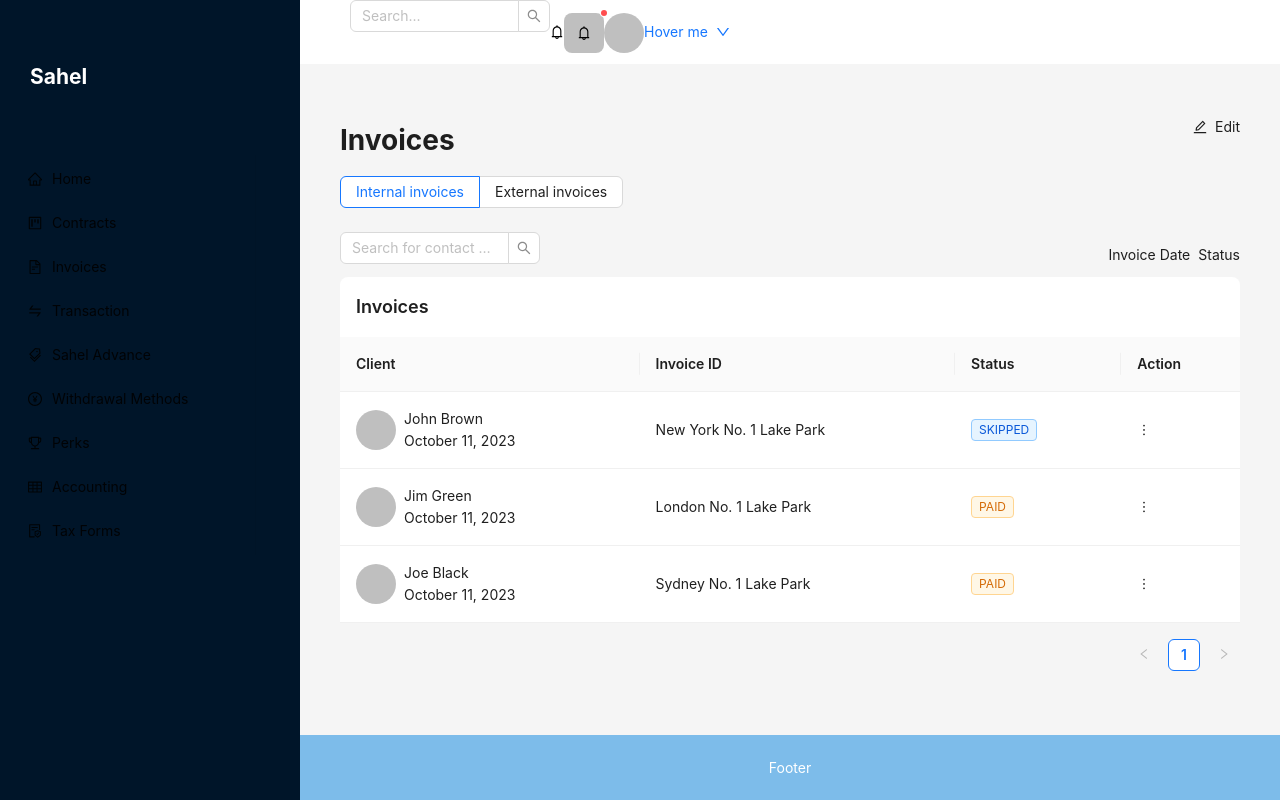
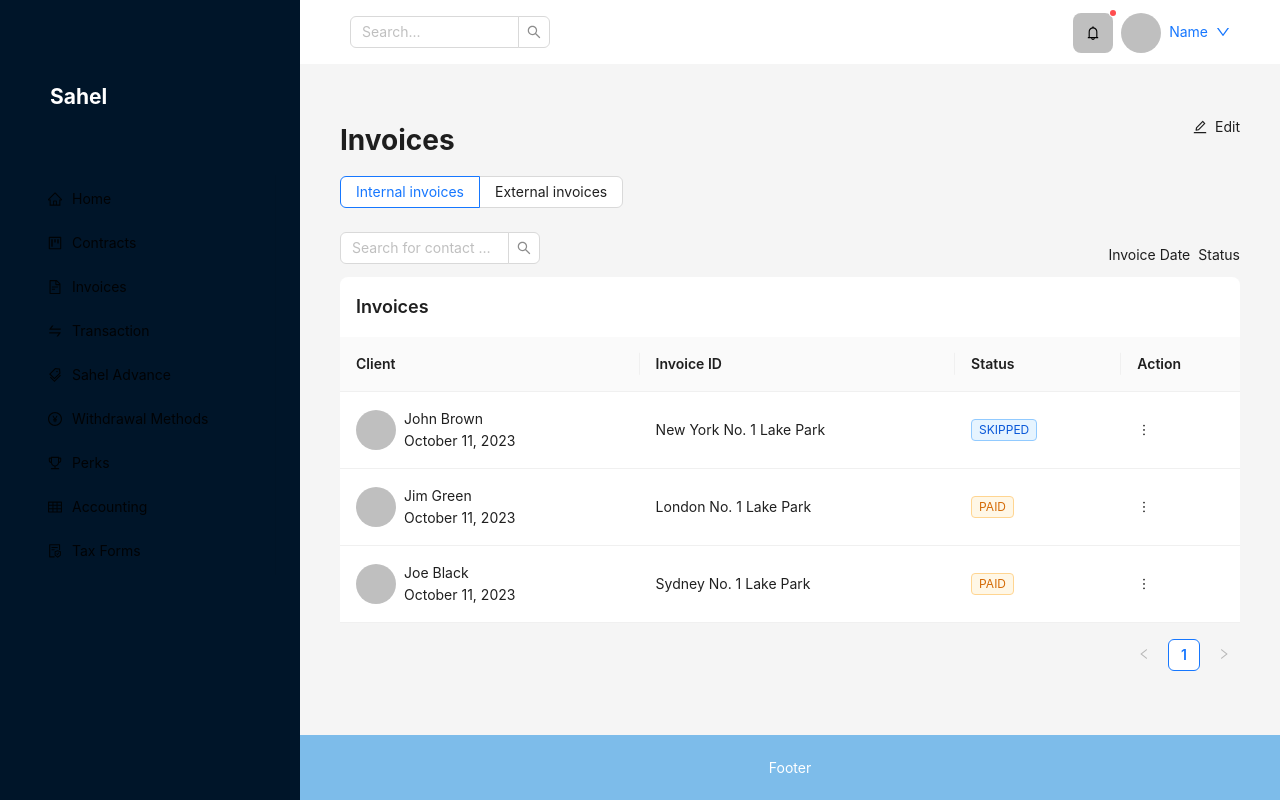
Before and after one commit to fixitsammie/SahelDashboard, a React (Create React App) app: page / in a window 1280 px wide. Built offline with nearby package versions, Linux system fonts and the light colour scheme.

Commit message:
styled sidebar

```diff
--- a/src/App.css
+++ b/src/App.css
@@ -42,3 +42,12 @@ p {
     font-weight: 600;
     font-size: 18px;
 }
+
+.ant-menu-itemsa:hover {
+    background-color: #7957f2;
+    color: gold;
+}
+
+.ant-menu-item-selected {
+    font-weight: bolder;
+}
--- a/src/App.js
+++ b/src/App.js
@@ -1,5 +1,5 @@
 import './App.css';
-import { Layout, Input, Menu, Badge, Avatar, Dropdown, Space, Button, Table, Tag, Tabs, Flex, Radio } from 'antd';
+import { Layout, Input, Menu, Badge, Avatar, Dropdown, Space, Button, Table, Tag, Tabs, Flex, Radio, ConfigProvider } from 'antd';
 import React, { useState } from 'react';
 import { AppstoreOutlined, MailOutlined, SettingOutlined, BellOutlined, DownOutlined, MoreOutlined, EditOutlined, HomeOutlined, UserAddOutlined, SwapOutlined, ProjectOutlined, TagsOutlined, PayCircleOutlined, TableOutlined, TrophyOutlined, FileProtectOutlined, FileTextOutlined } from '@ant-design/icons';
 const { Search } = Input;
@@ -50,7 +50,8 @@ const siderStyle = {
 
     lineHeight: '120px',
     color: '#fff',
-    minHeight: '100vh'
+    minHeight: '100vh',
+    padding: 20,
 
 };
 const footerStyle = {
@@ -189,6 +190,21 @@ function App() {
             <Layout>
                 <Sider style={siderStyle} width='300'>
                     <h1 style={{ paddingLeft: 30 }}>Sahel</h1>
+                    <ConfigProvider theme={{
+                        components: {
+                            Menu: {
+                                colorPrimary: '#00b96b',
+                                algorithm: true, // Enable algorithm
+                                darkItemHoverBg: 'white',
+                                itemHoverBg: 'rgba(121,87,242,0.7)',
+                                itemHoverColor: 'white',
+                                itemActiveBg: '#7957f2',
+                                itemSelectedBg: '#7957f2',
+                                itemSelectedColor: 'white',
+                            },
+
+                        },
+                    }}>
                         <Menu
                             mode="inline"
                             openKeys={openKeys}
@@ -197,9 +213,12 @@ function App() {
                             items={itemsA}
                         />
 
+                    </ConfigProvider>
                 </Sider>
                 <Layout>
                     <Header style={headerStyle}>
+                        <Flex justify='space-between' align='center'>
+
                             <Search
                                 placeholder="Search..."
                                 onSearch={onSearch}
@@ -207,7 +226,11 @@ function App() {
                                     width: 200,
                                 }}
                             />
-                        <BellOutlined style={({ color: 'black', })} />
+
+
+
+                            <Space>
+
 
                                 <Badge
                                     dot={true}>
@@ -226,11 +249,13 @@ function App() {
                                     >
                                         <a onClick={(e) => e.preventDefault()}>
                                             <Space>
-                                        Hover me
+                                                Name
                                                 <DownOutlined />
                                             </Space>
                                         </a>
                                     </Dropdown></Space>
+                            </Space>
+                        </Flex>
 
 
 
```
Lines whose indentation alone changed are shown as unchanged.
